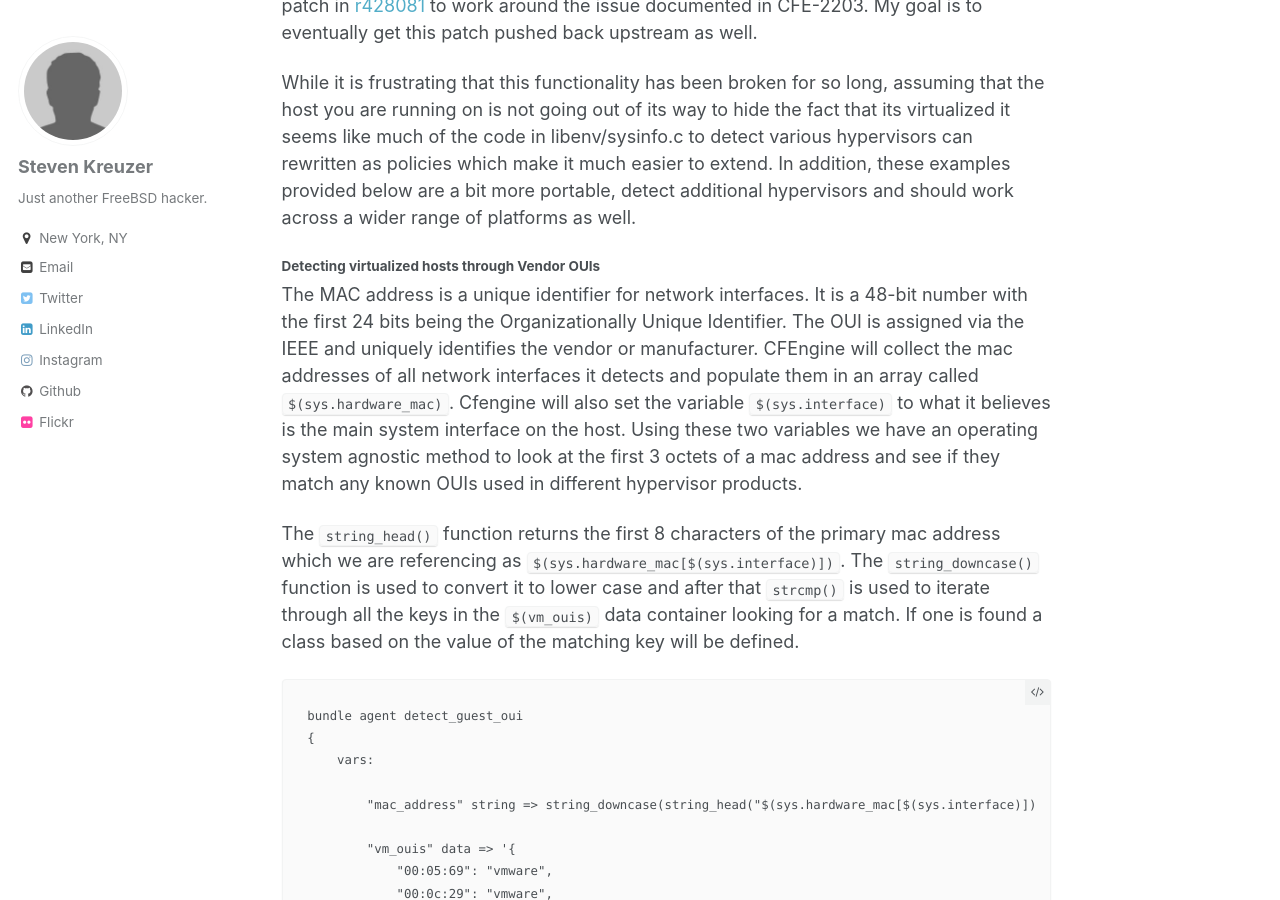
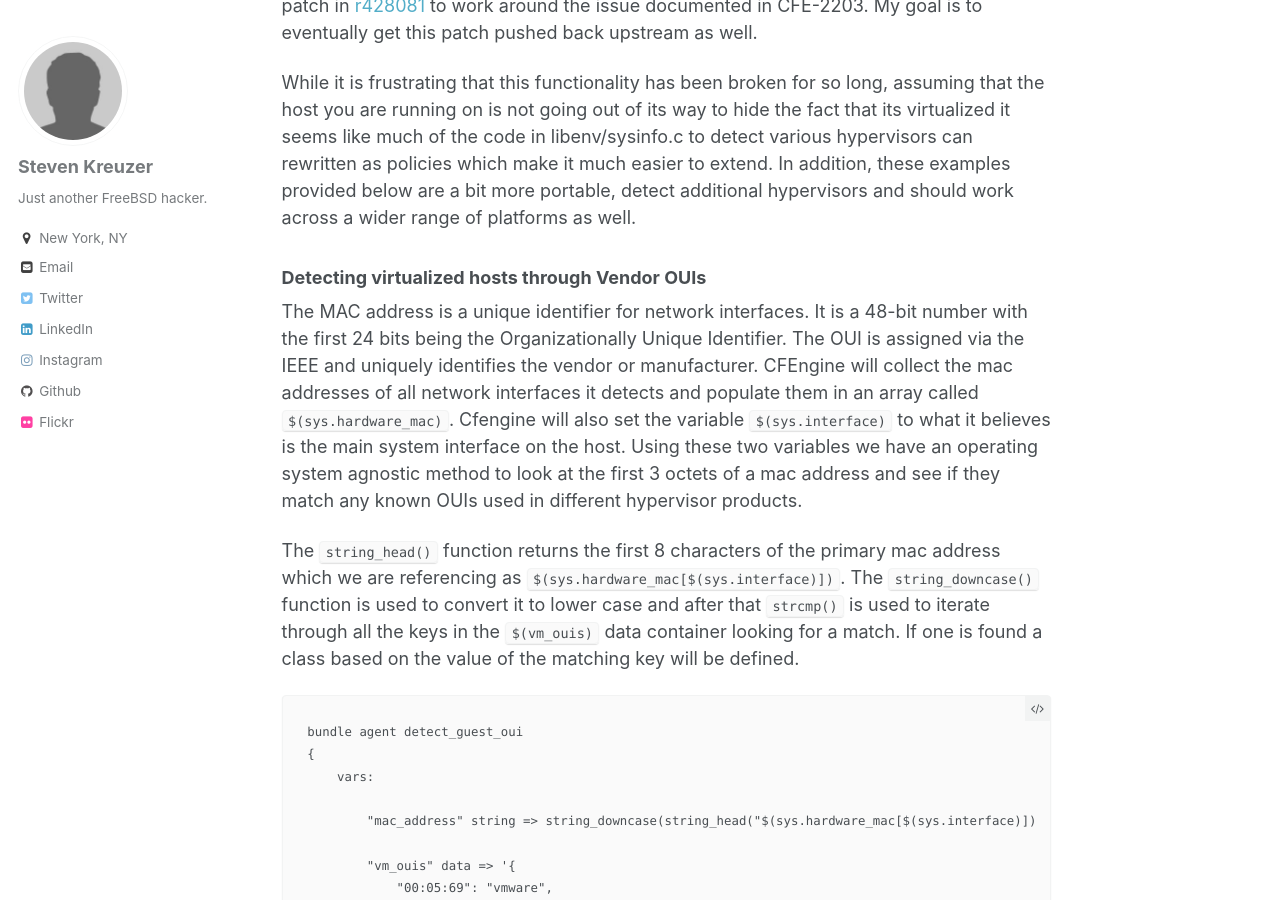
Before and after one commit to skreuzer/skreuzer.github.io, a Jekyll site: the page built from _posts/2016-12-28-cfengine-virtual-machines.md, in a window 1280 px wide and 900 px high, scrolled down 412 px. Built offline with Jekyll 4.4.1, drawn with Linux system fonts in a browser that asks for light colours; comment, search, counter and statistics services are not loaded.

Commit message:
Clean up the formatting

````diff
--- a/_posts/2016-12-28-cfengine-virtual-machines.md
+++ b/_posts/2016-12-28-cfengine-virtual-machines.md
@@ -26,7 +26,7 @@
 bit more portable, detect additional hypervisors and should work across a wider
 range of platforms as well.
 
-#### Detecting virtualized hosts through Vendor OUIs
+### Detecting virtualized hosts through Vendor OUIs
 
 The MAC address is a unique identifier for network interfaces. It is a 48-bit
 number with the first 24 bits being the Organizationally Unique Identifier. The
@@ -73,7 +73,7 @@
 }
 ```
 
-#### Detecting virtualized hosts through Linux's /proc filesystem
+### Detecting virtualized hosts through Linux's /proc filesystem
 
 The procfs filesystem on Linux is a special filesystem which presents various
 information about running processes. While procfs has been implemented in
@@ -106,7 +106,7 @@
 }
 ```
 
-#### Detecting a FreeBSD virtualized host
+### Detecting a FreeBSD virtualized host
 
 When FreeBSD detects that it is being virtualized it will expose the hypervisor
 as a sysctl under kern.
````
